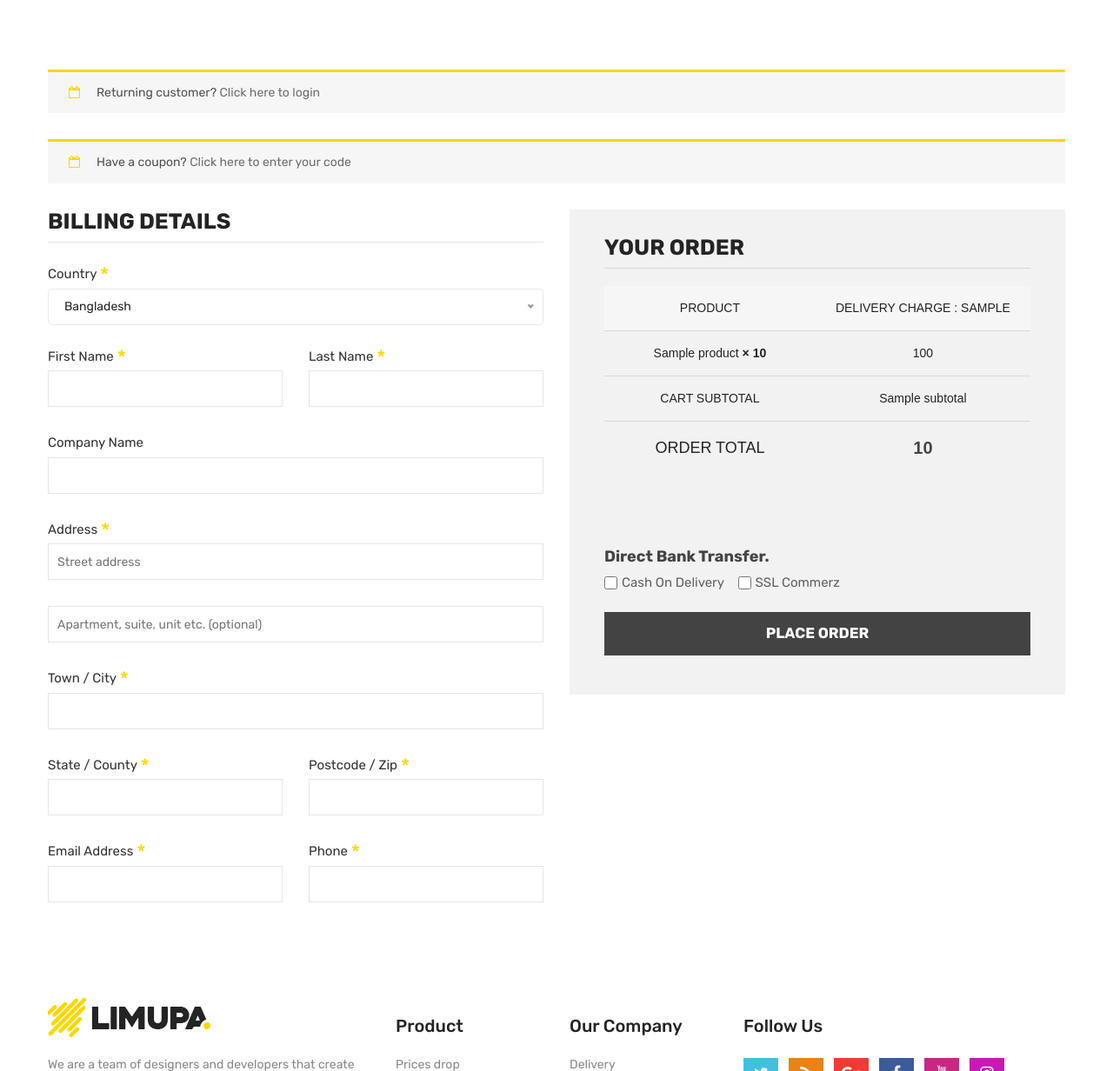
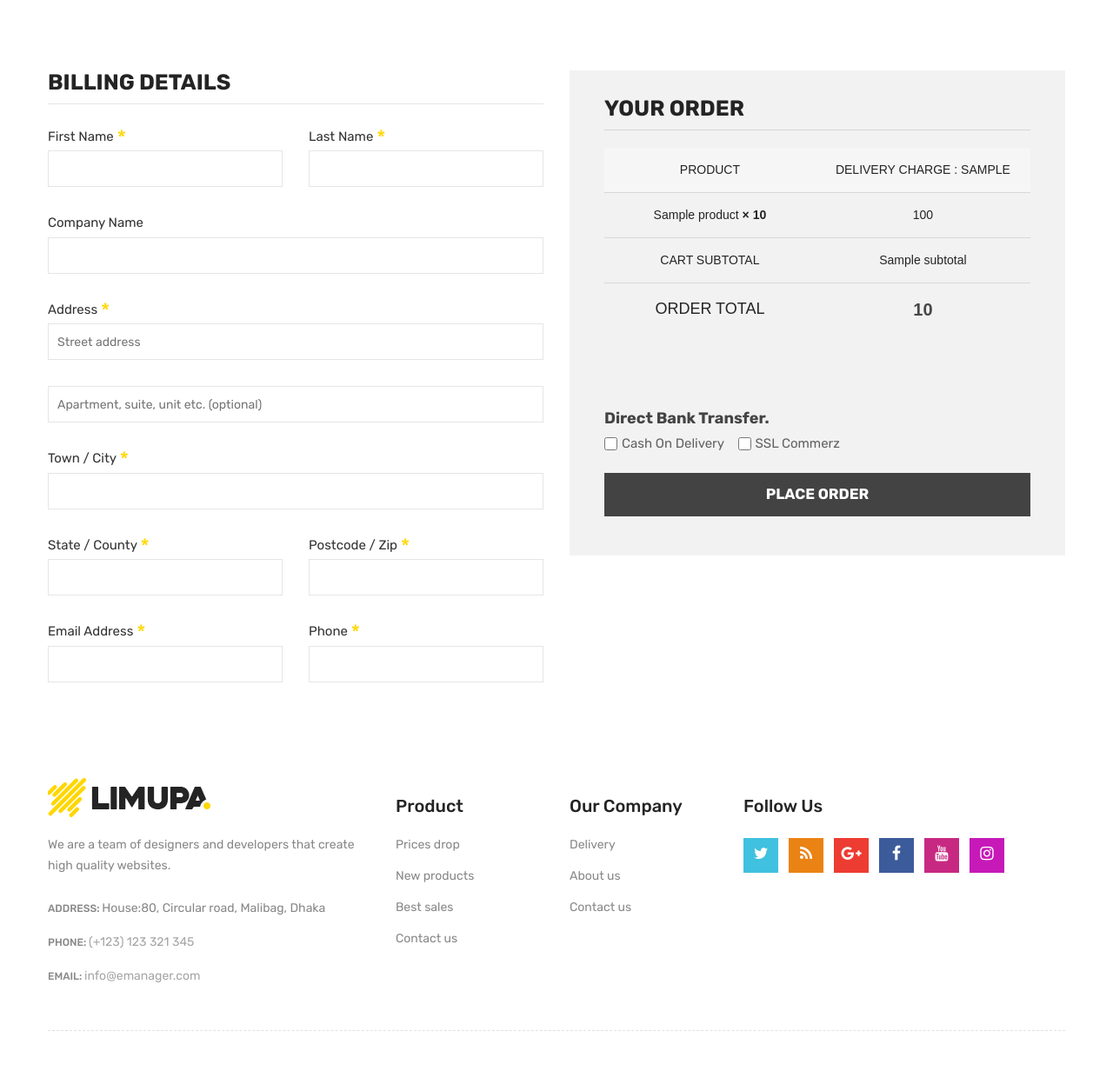
Before and after one commit to sarkar2001/cloating, a Django app: template templates/Shop/checkout.html in a window 1280 px wide. Shown: the part 202-1434 px from the top of the page at 87% size. After the commit the page ends 1388 px from the top, so only its background shows below. Run offline with Django 5.2, Linux system fonts and the light colour scheme; the template is opened without the code that fills it: most values are stand-ins (such as "Sample title", 1, 10 or a date in 2020); grey boxes marked "Sample" are stand-in pictures; some libraries are stand-ins or nearby versions.

```diff
--- a/templates/Shop/checkout.html
+++ b/templates/Shop/checkout.html
@@ -8,44 +8,44 @@
             <div class="col-12">
                 <div class="coupon-accordion">
                     <!--Accordion Start-->
-                    <h3>Returning customer? <span id="showlogin">Click here to login</span></h3>
-                    <div id="checkout-login" class="coupon-content">
-                        <div class="coupon-info">
-                            <p class="coupon-text">Quisque gravida turpis sit amet nulla posuere lacinia. Cras sed est
-                                sit amet ipsum luctus.</p>
-                            <form action="#">
-                                <p class="form-row-first">
-                                    <label>Username or email <span class="required">*</span></label>
-                                    <input type="text">
-                                </p>
-                                <p class="form-row-last">
-                                    <label>Password <span class="required">*</span></label>
-                                    <input type="text">
-                                </p>
-                                <p class="form-row">
-                                    <input value="Login" type="submit">
-                                    <label>
-                                        <input type="checkbox">
-                                        Remember me
-                                    </label>
-                                </p>
-                                <p class="lost-password"><a href="#">Lost your password?</a></p>
-                            </form>
-                        </div>
-                    </div>
+<!--                    <h3>Returning customer? <span id="showlogin">Click here to login</span></h3>-->
+<!--                    <div id="checkout-login" class="coupon-content">-->
+<!--                        <div class="coupon-info">-->
+<!--                            <p class="coupon-text">Quisque gravida turpis sit amet nulla posuere lacinia. Cras sed est-->
+<!--                                sit amet ipsum luctus.</p>-->
+<!--                            <form action="#">-->
+<!--                                <p class="form-row-first">-->
+<!--                                    <label>Username or email <span class="required">*</span></label>-->
+<!--                                    <input type="text">-->
+<!--                                </p>-->
+<!--                                <p class="form-row-last">-->
+<!--                                    <label>Password <span class="required">*</span></label>-->
+<!--                                    <input type="text">-->
+<!--                                </p>-->
+<!--                                <p class="form-row">-->
+<!--                                    <input value="Login" type="submit">-->
+<!--                                    <label>-->
+<!--                                        <input type="checkbox">-->
+<!--                                        Remember me-->
+<!--                                    </label>-->
+<!--                                </p>-->
+<!--                                <p class="lost-password"><a href="#">Lost your password?</a></p>-->
+<!--                            </form>-->
+<!--                        </div>-->
+<!--                    </div>-->
                     <!--Accordion End-->
                     <!--Accordion Start-->
-                    <h3>Have a coupon? <span id="showcoupon">Click here to enter your code</span></h3>
-                    <div id="checkout_coupon" class="coupon-checkout-content">
-                        <div class="coupon-info">
-                            <form action="#">
-                                <p class="checkout-coupon">
-                                    <input placeholder="Coupon code" type="text">
-                                    <input value="Apply Coupon" type="submit">
-                                </p>
-                            </form>
-                        </div>
-                    </div>
+<!--                    <h3>Have a coupon? <span id="showcoupon">Click here to enter your code</span></h3>-->
+<!--                    <div id="checkout_coupon" class="coupon-checkout-content">-->
+<!--                        <div class="coupon-info">-->
+<!--                            <form action="#">-->
+<!--                                <p class="checkout-coupon">-->
+<!--                                    <input placeholder="Coupon code" type="text">-->
+<!--                                    <input value="Apply Coupon" type="submit">-->
+<!--                                </p>-->
+<!--                            </form>-->
+<!--                        </div>-->
+<!--                    </div>-->
                     <!--Accordion End-->
                 </div>
             </div>
@@ -57,17 +57,17 @@
                         <h3>Billing Details</h3>
                         <div class="row">
                             <div class="col-md-12">
-                                <div class="country-select clearfix">
-                                    <label>Country <span class="required">*</span></label>
-                                    <select class="nice-select wide">
-                                        <option data-display="Bangladesh">Bangladesh</option>
-                                        <option value="uk">London</option>
-                                        <option value="rou">Romania</option>
-                                        <option value="fr">French</option>
-                                        <option value="de">Germany</option>
-                                        <option value="aus">Australia</option>
-                                    </select>
-                                </div>
+<!--                                <div class="country-select clearfix">-->
+<!--&lt;!&ndash;                                    <label>Country <span class="required">*</span></label>&ndash;&gt;-->
+<!--                                    <select class="nice-select wide">-->
+<!--                                        <option data-display="Bangladesh">Bangladesh</option>-->
+<!--                                        <option value="uk">London</option>-->
+<!--                                        <option value="rou">Romania</option>-->
+<!--                                        <option value="fr">French</option>-->
+<!--                                        <option value="de">Germany</option>-->
+<!--                                        <option value="aus">Australia</option>-->
+<!--                                    </select>-->
+<!--                                </div>-->
                             </div>
                             <div class="col-md-6">
                                 <div class="checkout-form-list">
@@ -168,7 +168,7 @@
                             </tfoot>
                         </table>
                     </div>
-                    <form action="{% url 'sslcomerz' %}" method="POST">
+                    <form action="{% url 'sslcommerz' %}" method="POST">
                         {% csrf_token %}
                         <div class="cart-page-total">
 
```
Also changed, not shown: media/PRODUCT_PIC/0030000133247.webp (added), media/PRODUCT_PIC/0030000133247_1.webp (added), media/PRODUCT_PIC/0030000133396.webp (added), media/PRODUCT_PIC/0030000133396_QN86Lh2.webp (added), media/PRODUCT_PIC/download_4_rZ05wKt.jpg (added), media/PRODUCT_PIC/download_5_NvAxzm2.jpg (added), media/PRODUCT_PIC/download_6.jpg (added), media/PRODUCT_PIC/download_7.jpg (added), media/PRODUCT_PIC/download_7_xdDd2vc.jpg (added), media/PRODUCT_PIC/download_8.jpg (added), media/PRODUCT_PIC/uiMUN67gBcJ2rg9MKMXT03KAg5uMFbzYwhtOkB3p.jpg (added).
